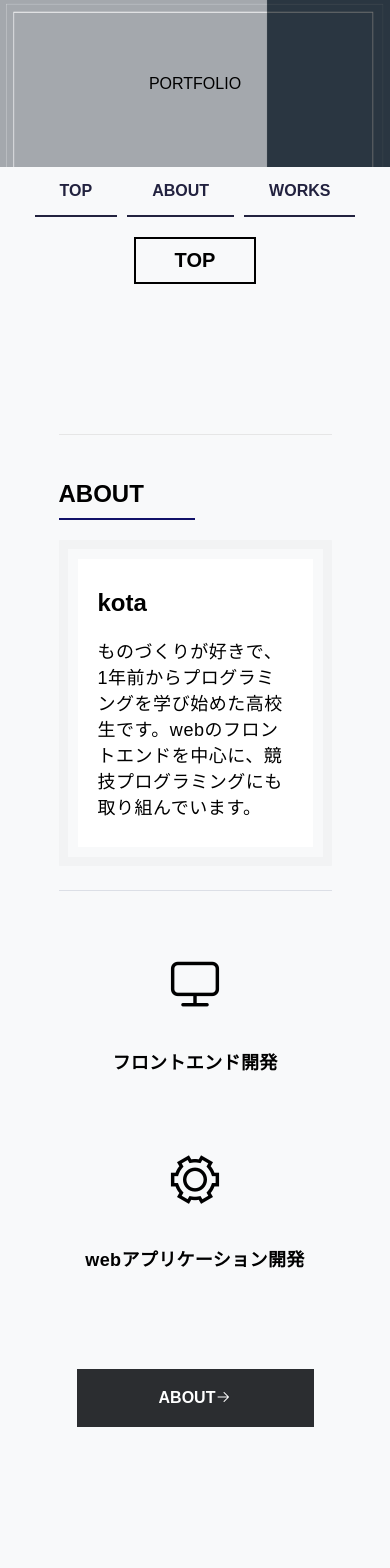
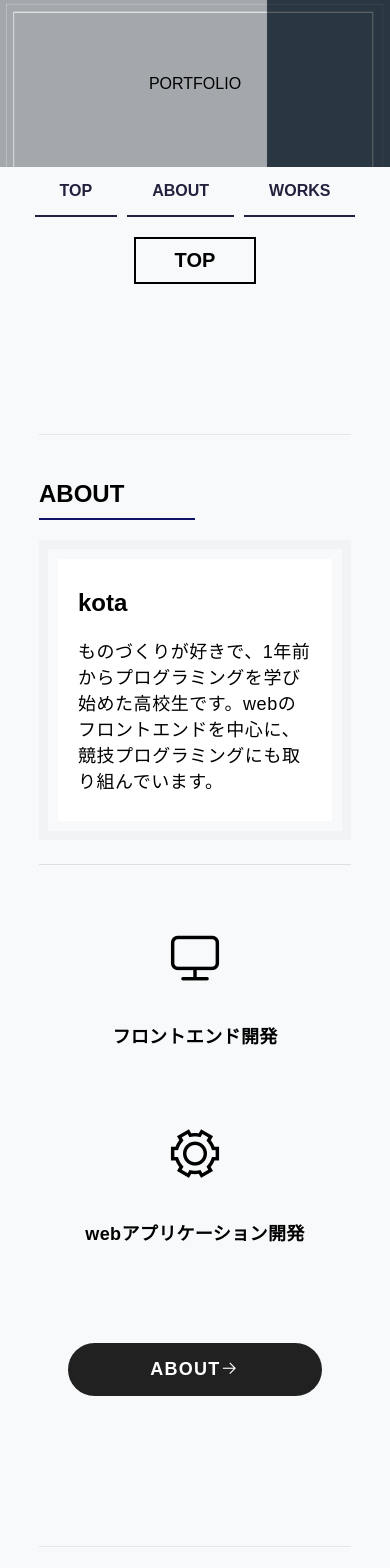
Before and after one commit to kotaok/first_vue, a Vue app: page / in a window 390 px wide. Shown: the top 1568 px of the page. Built offline with nearby package versions, Linux system fonts and the light colour scheme; a web font is replaced by a local one.

Commit message:
ボタンのデザイン改善、ボタンとナビゲーションにフォント適用

```diff
--- a/src/App.vue
+++ b/src/App.vue
@@ -67,6 +67,9 @@ font-family:"ヒラギノ角ゴ Pro W3",メイリオ,Osaka,Arial,Verdana
 }
 
 .navmenu {
+  font-family: brandon-grotesque, sans-serif;
+  font-weight: 700;
+  font-style: normal;
   font-weight: bold;
   padding: 15px 25px;
   margin: 0px 5px;
--- a/src/components/page2.vue
+++ b/src/components/page2.vue
@@ -8,7 +8,7 @@
       <p class="text">言語・フレームワーク、ツールなど</p>
       <myskills></myskills>
       <div>
-      <router-link to="/page3" class="jump">作品をみる<i class="el-icon-right"></i></router-link>
+      <router-link to="/page3" class="jump">WORKS<i class="el-icon-right"></i></router-link>
       </div>
     <router-view></router-view>
     </div>
@@ -65,28 +65,45 @@ export default {
 }
 
 .jump {
+  font-family: brandon-grotesque, sans-serif;
+  font-weight: 700;
+  font-style: normal;
   display: flex;
   justify-content: center;
   font-weight: bold;
-  width: 30%;
+  font-size: 18px;
+  width: 24%;
   margin: auto;
-  padding: 20px 60px;
+  padding: 20px 0px;
   margin-top: 60px;
   margin-bottom: 60px;
+  border-radius: 50px;
   text-decoration: none;
+  letter-spacing: 0.07em;
   color: #ffffff;
-  background-color: #2B2D30;
-  transition: all 300ms ease;
+  background-color: #212121;
+  transition: all 200ms ease;
 }
 
 .jump:hover {
   opacity: 0.7;
+  letter-spacing: 0.2em;
 }
 
 @media screen and (max-width: 600px) {
   .about-block {
   width: 95%;
   }
+
+  .jump {
+    font-size: 18px;
+    width: 60%;
+    margin: auto;
+    margin-top: 60px;
+    margin-bottom: 60px;
+    padding: 16px 10px;
+    letter-spacing: 0.07em;
+  }
 }
 
 </style>
--- a/src/components/top_about.vue
+++ b/src/components/top_about.vue
@@ -56,7 +56,7 @@ export default {
 }
 
 .top_about_profile p {
-  font-size: 18px;
+  font-size: 21px;
   letter-spacing: 0.03em;
 }
 
@@ -103,6 +103,12 @@ export default {
     font-weight: bold;
   }
 
+  .top_block {
+    width: 80%;
+  }
 
+  .top_about_profile p {
+    font-size: 18px;
+  }
 }
 </style>
```
